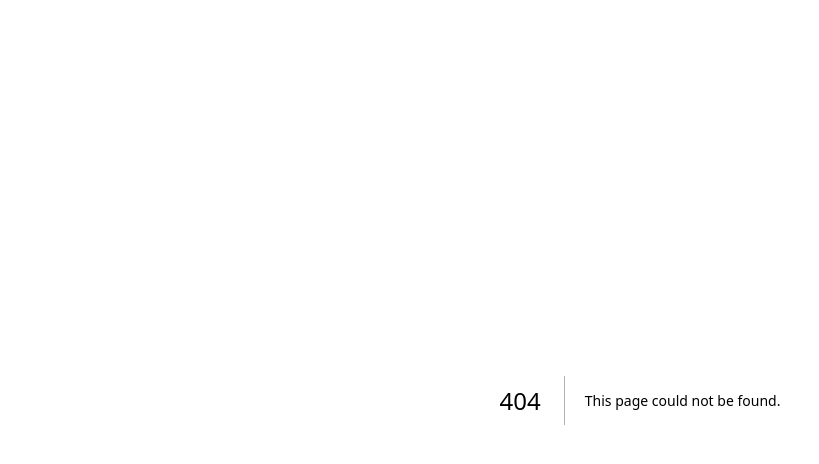
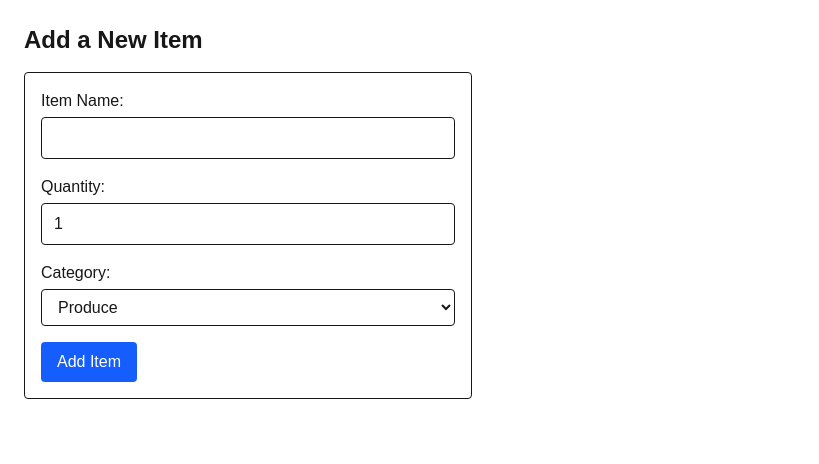
Before and after one commit to karamjitminhas/cprg306-assignments, a Next.js app: page /week-5 in a window 1280 px wide. Before the commit this address had no page. Shown: the top 464 px of the page, without its empty margins (0-819 px from the left). Built offline with nearby package versions, Linux system fonts and the light colour scheme.

Commit message:
assignment week -5

```diff
--- a/app/page.js
+++ b/app/page.js
@@ -2,16 +2,46 @@ import Link from 'next/link';
 
 function HomePage() {
   return (
-    <div>
-      <h1>CPRG 306: Web Development 2 - Assignments</h1>
-      <p>
-        <Link href="/week-2">Go to Week 2</Link>
-        <br />
-        <Link href="/week-3">Go to Week 3</Link>
-        <br />
-        <Link href="/week-4">Go to Week 4</Link>
-      </p>
-    </div>
+    <main className="p-6 max-w-xl mx-auto">
+      <h1 className="text-2xl font-bold mb-4">
+        CPRG 306: Web Development 2 - Assignments
+      </h1>
+
+      <ul className="space-y-2">
+        <li>
+          <Link
+            href="/week-2"
+            className="text-blue-600 hover:text-blue-800 hover:underline"
+          >
+            Go to Week 2
+          </Link>
+        </li>
+        <li>
+          <Link
+            href="/week-3"
+            className="text-blue-600 hover:text-blue-800 hover:underline"
+          >
+            Go to Week 3
+          </Link>
+        </li>
+        <li>
+          <Link
+            href="/week-4"
+            className="text-blue-600 hover:text-blue-800 hover:underline"
+          >
+            Go to Week 4
+          </Link>
+        </li>
+        <li>
+          <Link
+            href="/week-5"
+            className="text-blue-600 hover:text-blue-800 hover:underline"
+          >
+            Go to Week 5
+          </Link>
+        </li>
+      </ul>
+    </main>
   );
 }
 
--- /dev/null
+++ b/app/week-5/new-item.js
@@ -0,0 +1,82 @@
+"use client";
+
+import { useState } from "react";
+
+export default function NewItem() {
+  const [name, setName] = useState('');
+  const [quantity, setQuantity] = useState(1);
+  const [category, setCategory] = useState('produce');
+
+  const handleSubmit = (e) => {
+    e.preventDefault();
+
+    const item = {
+      name,
+      quantity,
+      category,
+    };
+
+    console.log(item);
+    alert(`Item Added:\n- Name: ${name}\n- Quantity: ${quantity}\n- Category: ${category}`);
+
+    // Reset form
+    setName('');
+    setQuantity(1);
+    setCategory('produce');
+  };
+
+  return (
+    <form
+      onSubmit={handleSubmit}
+      className="p-4 border rounded max-w-md space-y-4 bg-white dark:bg-zinc-900"
+    >
+      <div>
+        <label className="block mb-1 font-medium">Item Name:</label>
+        <input
+          type="text"
+          value={name}
+          onChange={(e) => setName(e.target.value)}
+          required
+          className="w-full border px-3 py-2 rounded"
+        />
+      </div>
+
+      <div>
+        <label className="block mb-1 font-medium">Quantity:</label>
+        <input
+          type="number"
+          min="1"
+          max="20"
+          value={quantity}
+          onChange={(e) => setQuantity(Number(e.target.value))}
+          required
+          className="w-full border px-3 py-2 rounded"
+        />
+      </div>
+
+      <div>
+        <label className="block mb-1 font-medium">Category:</label>
+        <select
+          value={category}
+          onChange={(e) => setCategory(e.target.value)}
+          className="w-full border px-3 py-2 rounded"
+        >
+          <option value="produce">Produce</option>
+          <option value="dairy">Dairy</option>
+          <option value="bakery">Bakery</option>
+          <option value="meat">Meat</option>
+          <option value="canned goods">Canned Goods</option>
+          <option value="dry goods">Dry Goods</option>
+          <option value="household">Household</option>
+        </select>
+      </div>
+
+      <button
+        type="submit"
+        className="bg-blue-600 text-white px-4 py-2 rounded hover:bg-blue-700"
+      >
+        Add Item
+      </button>
+    </form>
+  );
+}
--- /dev/null
+++ b/app/week-5/page.js
@@ -0,0 +1,10 @@
+import NewItem from './new-item';
+
+export default function Page() {
+  return (
+    <main className="p-6">
+      <h1 className="text-2xl font-bold mb-4">Add a New Item</h1>
+      <NewItem />
+    </main>
+  );
+}
```
